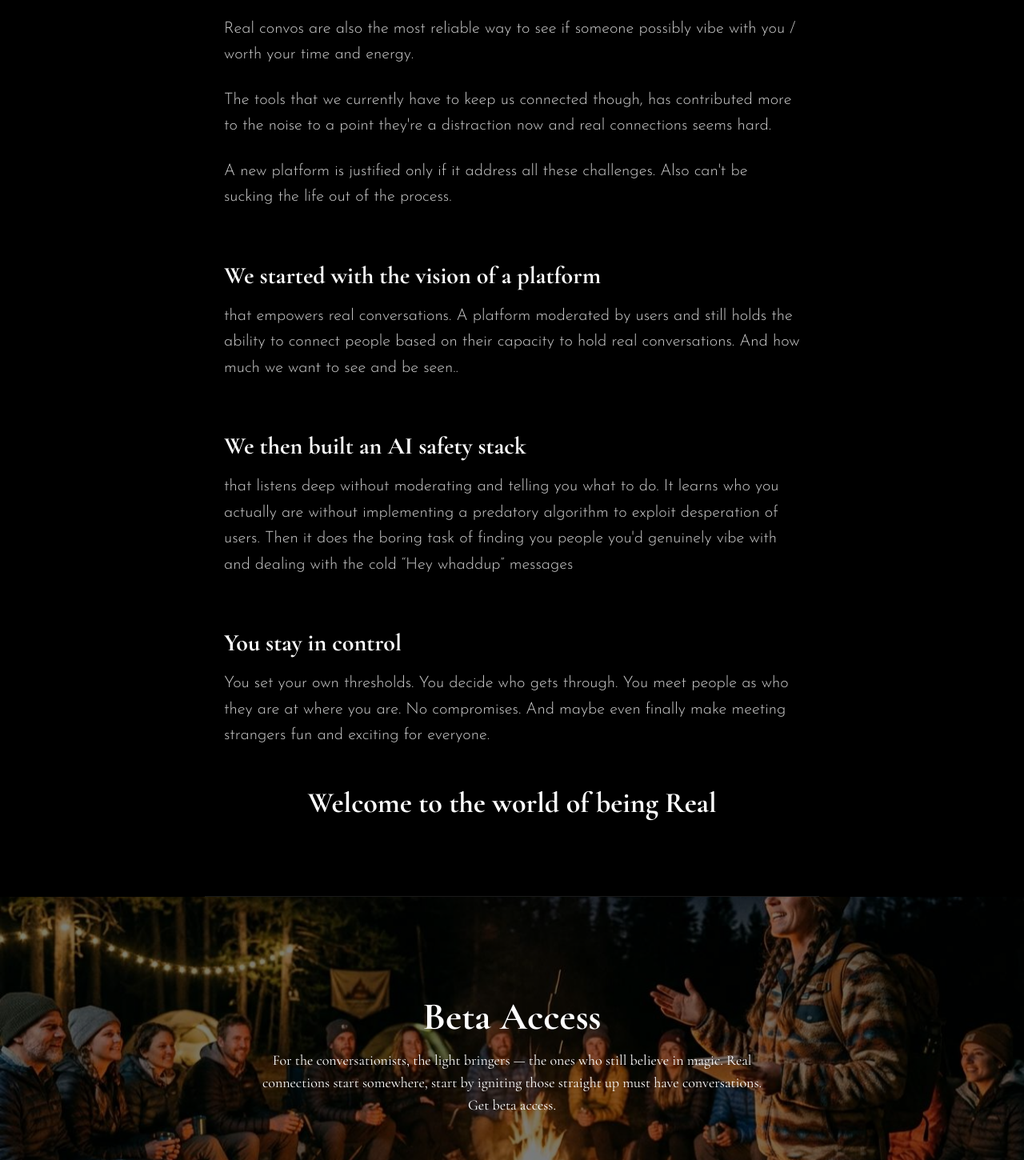
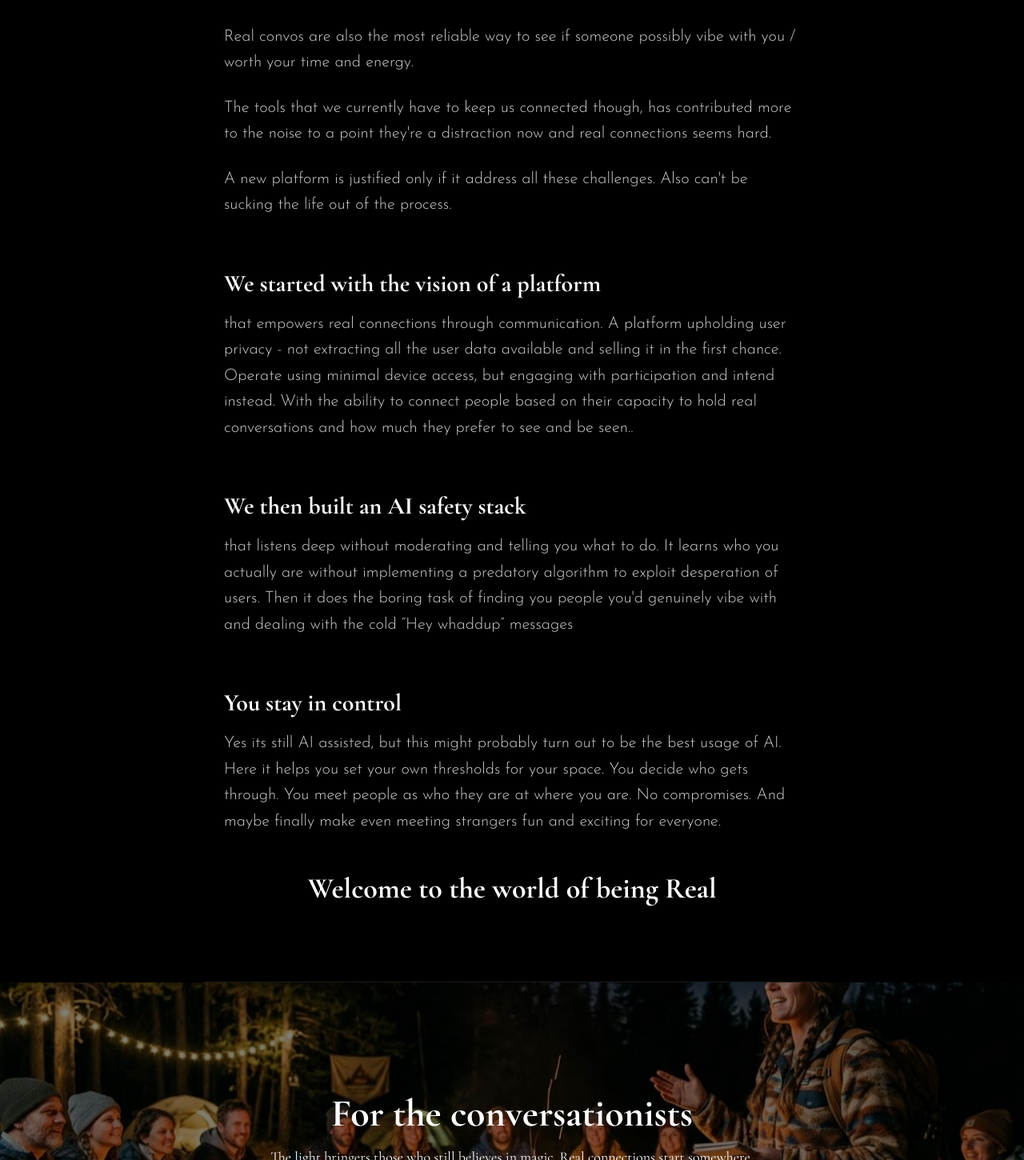
Before and after one commit to Anooppjay/justbereal-website, a Next.js app: page / in a window 1280 px wide. Shown: the part 1350-2800 px from the top of the page at 80% size. Built offline with nearby package versions, Linux system fonts and the light colour scheme.

Commit message:
Content: subsection 2 + 4 body rewrites, beta heading → For the conversationists, writeup updated. Nav: logo.png replaces text logo.

```diff
--- a/app/page.tsx
+++ b/app/page.tsx
@@ -67,7 +67,7 @@ export default function Home() {
             We started with the vision of a platform
           </h2>
           <p className="font-sans font-light text-xl leading-relaxed text-white/80">
-            that empowers real conversations. A platform moderated by users and still holds the ability to connect people based on their capacity to hold real conversations. And how much we want to see and be seen..
+            that empowers real connections through communication. A platform upholding user privacy - not extracting all the user data available and selling it in the first chance. Operate using minimal device access, but engaging with participation and intend instead. With the ability to connect people based on their capacity to hold real conversations and how much they prefer to see and be seen..
           </p>
         </div>
 
@@ -88,7 +88,7 @@ export default function Home() {
             You stay in control
           </h2>
           <p className="font-sans font-light text-xl leading-relaxed text-white/80">
-            You set your own thresholds. You decide who gets through. You meet people as who they are at where you are. No compromises. And maybe even finally make meeting strangers fun and exciting for everyone.
+            Yes its still AI assisted, but this might probably turn out to be the best usage of AI. Here it helps you set your own thresholds for your space. You decide who gets through. You meet people as who they are at where you are. No compromises. And maybe finally make even meeting strangers fun and exciting for everyone.
           </p>
           <p className="font-serif font-bold text-3xl sm:text-4xl text-center mt-12">
             Welcome to the world of being Real
@@ -103,11 +103,9 @@ export default function Home() {
       <div className="relative w-full h-[40vh] sm:h-[50vh] bg-[url('/hero2.jpg')] bg-cover bg-center flex items-center justify-center">
         <div className="absolute inset-0 bg-black/50" />
         <div className="relative text-center px-6 max-w-2xl mx-auto">
-          <h2 className="font-serif font-bold text-4xl sm:text-5xl text-white mb-4">Beta Access</h2>
+          <h2 className="font-serif font-bold text-4xl sm:text-5xl text-white mb-4">For the conversationists</h2>
           <p className="font-serif text-white text-base sm:text-lg leading-relaxed">
-            For the conversationists, the light bringers — the ones who still believe in magic.
-            Real connections start somewhere, start by igniting those straight up must have conversations.
-            Get beta access.
+            The light bringers those who still believes in magic. Real connections start somewhere, let&apos;s begin by igniting those conversations that are straight up must have.
           </p>
         </div>
       </div>
--- a/components/Nav.tsx
+++ b/components/Nav.tsx
@@ -2,6 +2,7 @@
 
 import { useState } from 'react';
 import Link from 'next/link';
+import Image from 'next/image';
 
 export default function Nav() {
   const [open, setOpen] = useState(false);
@@ -15,8 +16,8 @@ export default function Nav() {
   return (
     <header className="w-full border-b border-white/10 relative">
       <nav className="max-w-5xl mx-auto px-6 py-5 flex items-center justify-between">
-        <Link href="/" className="font-serif text-2xl font-bold tracking-wide">
-          justbereal
+        <Link href="/" className="flex items-center">
+          <Image src="/logo.png" alt="Just Be Real" width={40} height={40} priority />
         </Link>
 
         {/* Desktop links */}
@@ -46,10 +47,10 @@ export default function Nav() {
           <div className="flex items-center justify-between mb-12">
             <Link
               href="/"
-              className="font-serif text-2xl font-bold tracking-wide"
+              className="flex items-center"
               onClick={() => setOpen(false)}
             >
-              justbereal
+              <Image src="/logo.png" alt="Just Be Real" width={40} height={40} priority />
             </Link>
             <button
               className="text-2xl leading-none"
```
Also changed, not shown: public/logo.png (added).
